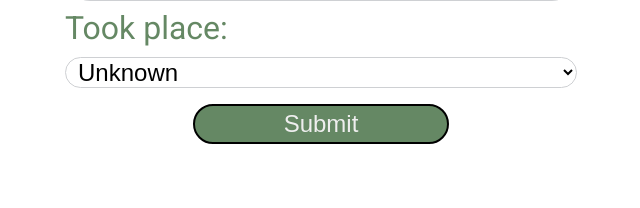
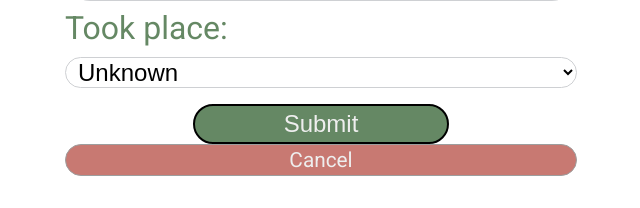
Before and after one commit to adam-lepkowski/clinic-management-system, a Django app: template main/templates/main/appointment.html in a window 1280 px wide. Shown: the part 1542-1750 px from the top of the page, without its empty margins (255-895 px from the left). Before the commit the page ends 1686 px from the top, so only its background shows below. Run offline with Django 4.2, Linux system fonts and the light colour scheme; the template is opened without the code that fills it: values that come from a table or form of the project are taken from there, others are empty; tables that the repository leaves empty hold one stand-in row (values such as "Sample post"); some libraries are stand-ins or nearby versions.

Commit message:
Allow appointment deletion if didnt take place

```diff
--- a/main/templates/main/appointment.html
+++ b/main/templates/main/appointment.html
@@ -17,6 +17,9 @@
             {{ field.errors }}
         {% endfor %}
         <button type="submit">Submit</button>
+        {% if not form.instance.took_place %}
+            <a href="{% url 'main:delete_appointment' form.instance.id %}" class="btn-red">Cancel</a>
+        {% endif %}
     </form>
 </section>
 
```
